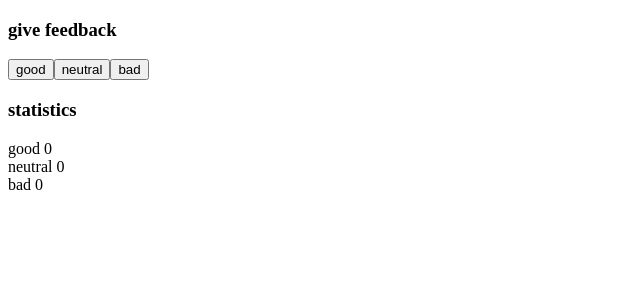
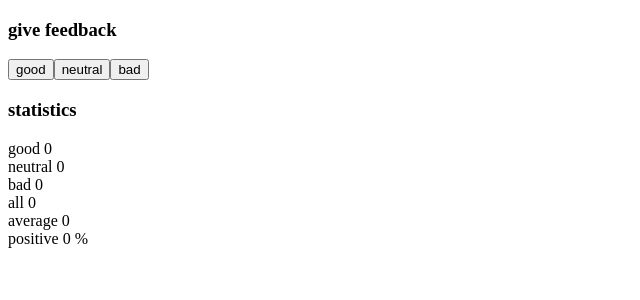
Before and after one commit to phonz-dev/full-stack-open-2022, a React (Create React App) app in the folder part1/unicafe/: page / in a window 1280 px wide. Shown: the top 300 px of the page, without its empty margins (0-640 px from the left). Built offline with nearby package versions, Linux system fonts and the light colour scheme.

Commit message:
complete exercise 1.7

```diff
--- a/part1/unicafe/src/App.js
+++ b/part1/unicafe/src/App.js
@@ -5,6 +5,8 @@ const App = () => {
   const [good, setGood] = useState(0)
   const [neutral, setNeutral] = useState(0)
   const [bad, setBad] = useState(0)
+
+  const all = good + neutral + bad
 
   return (
     <div>
@@ -22,6 +24,9 @@ const App = () => {
         <div>good {good}</div>
         <div>neutral {neutral}</div>
         <div>bad {bad}</div>
+        <div>all {all}</div>
+        <div>average {(good - bad) / all || 0}</div>
+        <div>positive {good / all * 100 || 0} %</div>
       </div>
     </div>
   )
```
